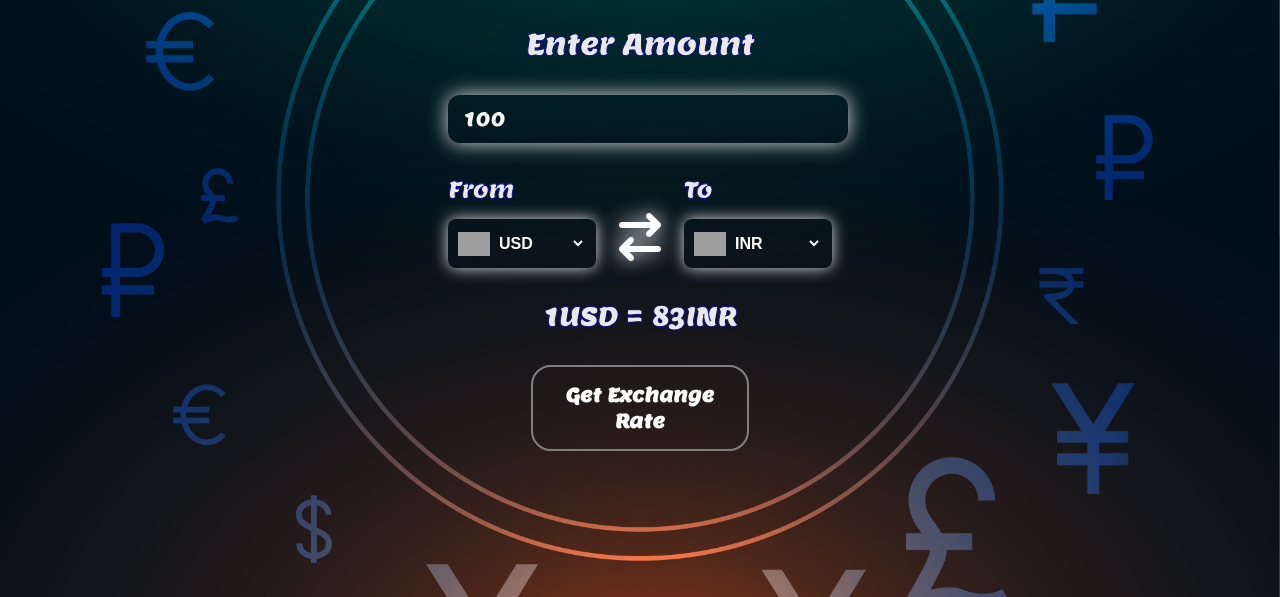
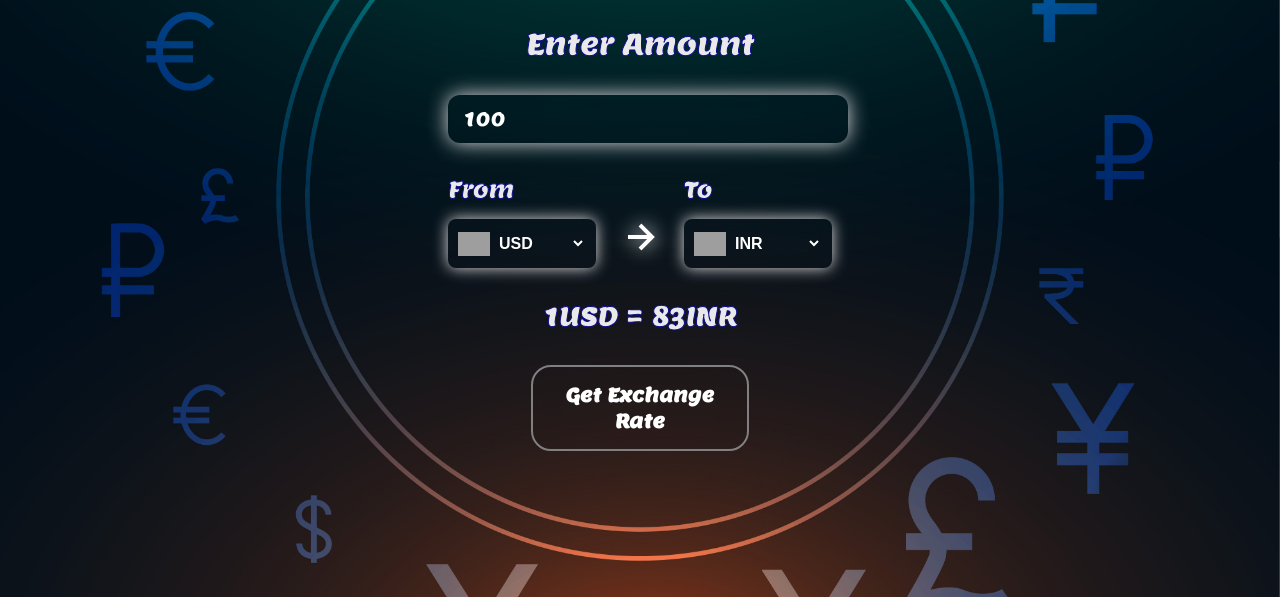
Before and after one commit to Dev05-24/Currency-Convertor, a plain HTML site: page index.html in a window 1280 px wide. Shown: the part 203-800 px from the top of the page. Drawn offline with nearby package versions, Linux system fonts and the light colour scheme; no server answers; grey boxes are pictures that could not be loaded.

Commit message:
Update index.html

```diff
--- a/index.html
+++ b/index.html
@@ -11,6 +11,7 @@
       crossorigin="anonymous"
       referrerpolicy="no-referrer"
     />
+       <link href='https://unpkg.com/boxicons@2.1.4/css/boxicons.min.css' rel='stylesheet'>
     <link rel="stylesheet" href="./style.css" />
   </head>
   <body>
@@ -29,7 +30,7 @@
               <select name="from"></select>
             </div>
           </div>
-          <i class="fas fa-exchange"></i>
+          <i class='bx bx-right-arrow-alt'></i>
           <div class="to">
             <p>To</p>
             <div class="select-container">
```
